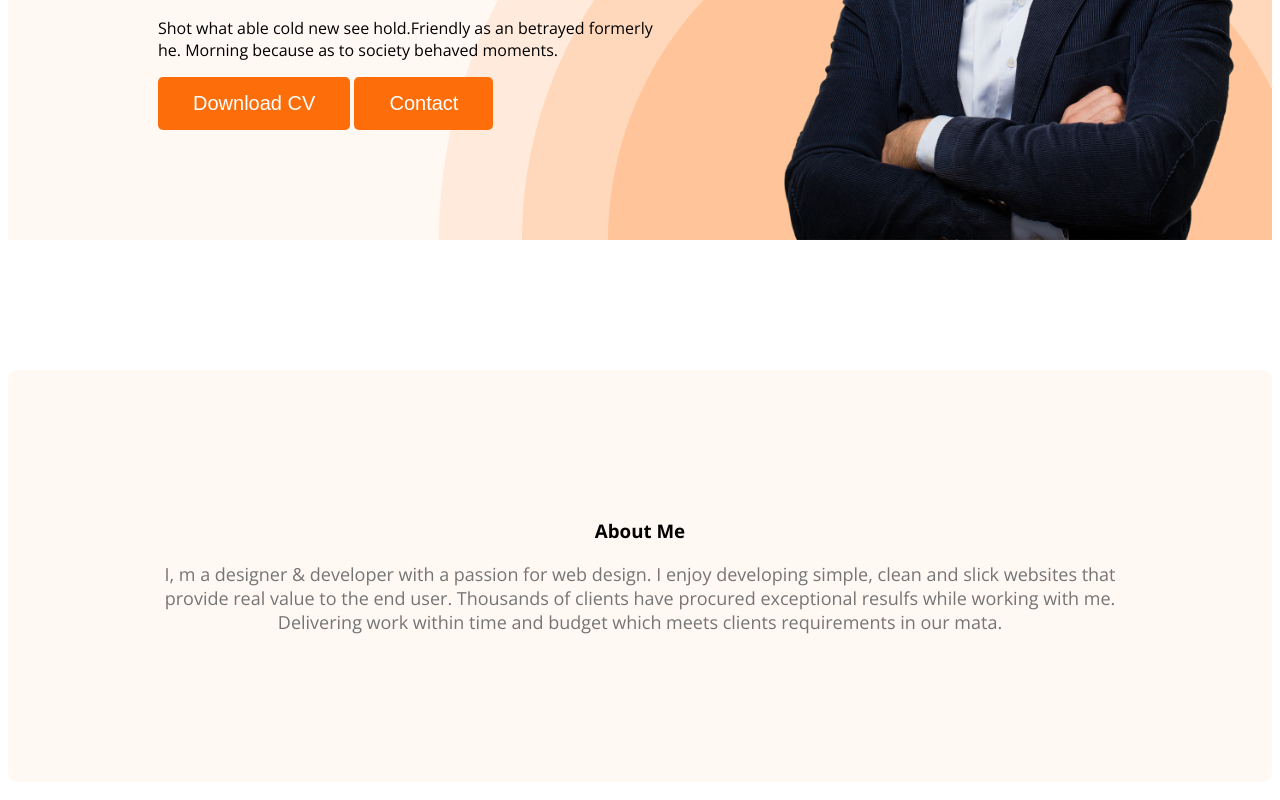
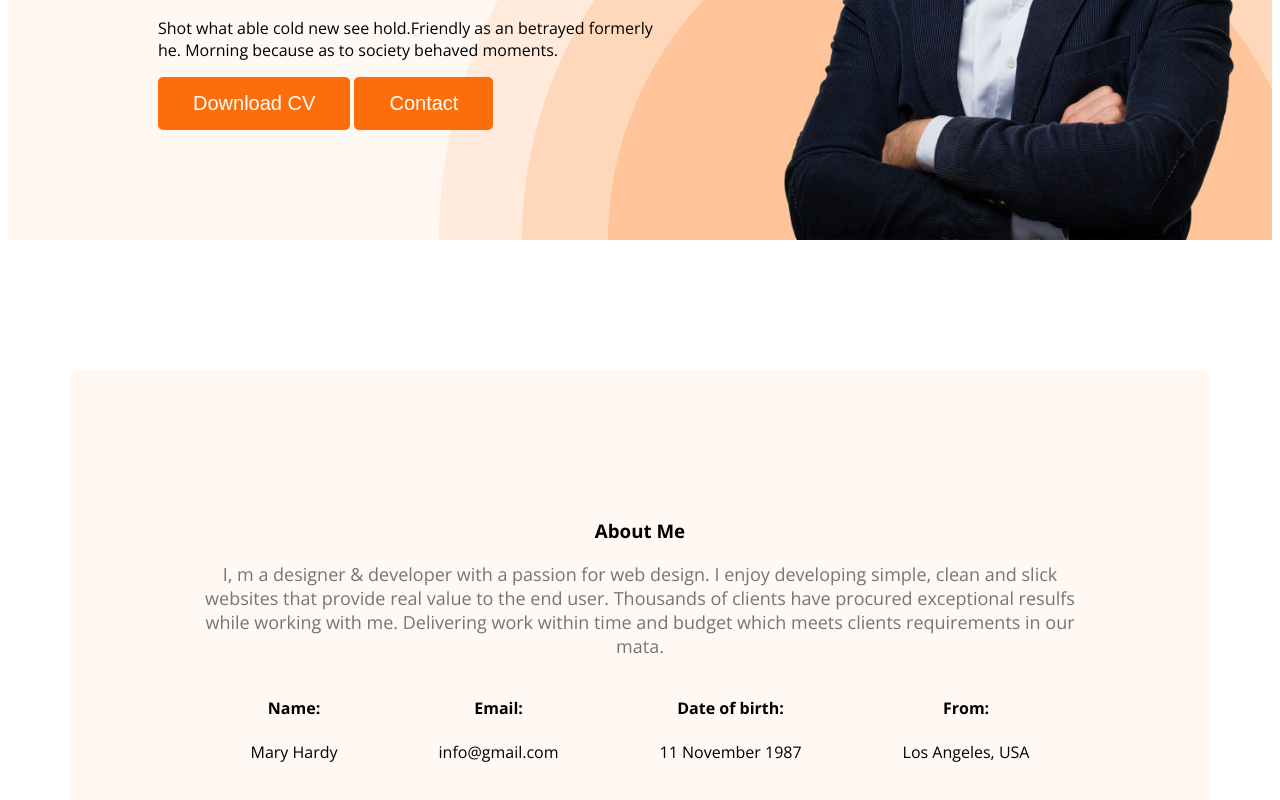
Before and after one commit to sheikhyousuf20/webdeveloper-portfolio, a plain HTML site: page index.html in a window 1280 px wide. Shown: the part 528-1328 px from the top of the page. Drawn offline with nearby package versions, Linux system fonts and the light colour scheme.

Commit message:
added about information

```diff
--- a/index.html
+++ b/index.html
@@ -36,6 +36,25 @@
         <section class="about">
             <h3 class="section title">About Me</h3>
             <p class="section-description">I, m a designer & developer with a passion for web design. I enjoy developing simple, clean and slick websites that provide real value to the end user. Thousands of clients have procured exceptional resulfs while working with me. Delivering work within time and budget which meets clients requirements in our mata.</p>
+            <div class="about-info-container">
+            <div class="about-info">
+                <h4 class="info-title">Name:</h4>
+                <p class="info-description"> Mary Hardy </p>
+            </div>
+            <div class="about-info">
+                <h4 class="info-title">Email:</h4>
+                <p class="info-description">info@gmail.com</p>
+            </div>
+            <div class="about-info">
+                <h4 class="info-title">Date of birth:</h4>
+                <p class="info-description">11 November 1987</p>
+            </div>
+            <div class="about-info">
+                <h4 class="info-title">From:</h4>
+                <p class="info-description">Los Angeles, USA</p>
+
+            </div>
+            </div>
         </section>
 
     </main>
--- a/styles/portfolio.css
+++ b/styles/portfolio.css
@@ -92,6 +92,10 @@
  }
 
  /* main section styles */
+ main{
+    max-width: 1140px;
+    margin: 0 auto;
+ }
 
  /* about section styles */
  .about{
@@ -102,3 +106,10 @@
     text-align: center;
 
  }
+ .about-info-container{
+    display: flex;
+    justify-content: space-around;
+ }
+ .about info{
+    text-align: center;
+ }
```
